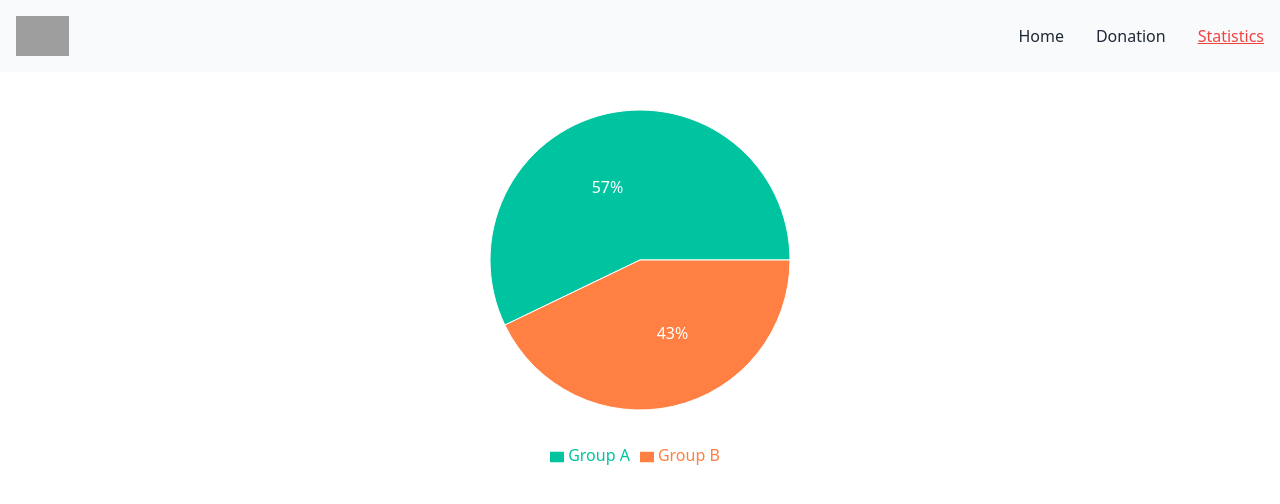
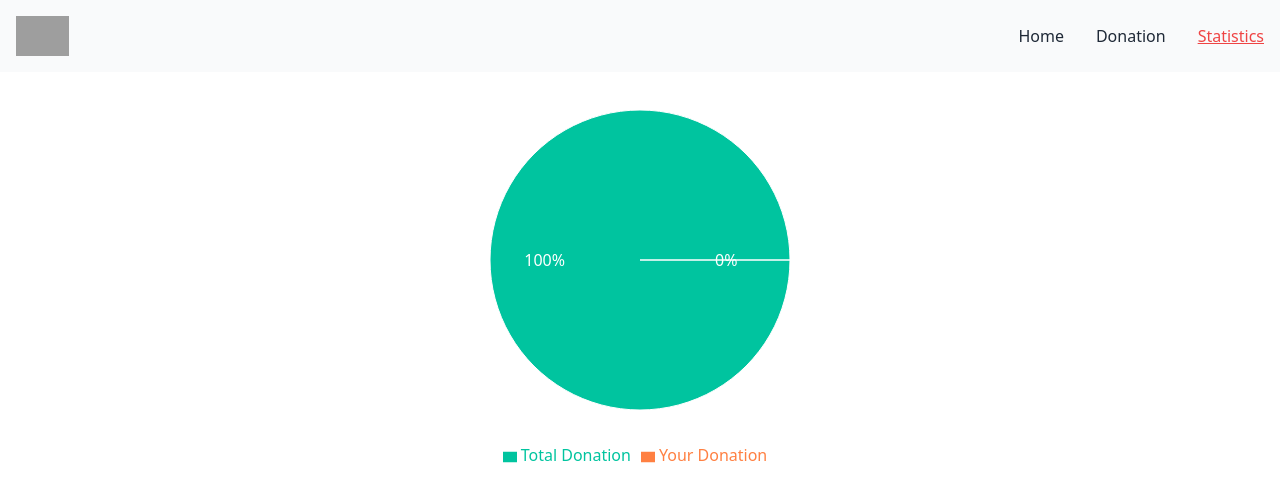
Before and after one commit to kawsarkabir/donation-campaign, a React (Vite) app: page /statistics in a window 1280 px wide. Shown: the top 504 px of the page. Built offline with nearby package versions, Linux system fonts and the light colour scheme; grey boxes are pictures that could not be loaded.

Commit message:
statisties chart added

```diff
--- a/public/campaings.json
+++ b/public/campaings.json
@@ -1,7 +1,7 @@
 [
   {
     "id": "1",
-    "picture": "https://i.ibb.co/FW2KL9D/Rectangle-4284.png",
+    "picture": "https://i.ibb.co/fv3TZQj/health.jpg",
     "text_color": "#0052FF",
     "card_bg_color": "#0052ff26",
     "button_bg_color": "#0052ff33",
@@ -81,7 +81,7 @@
   },
   {
     "id": "8",
-    "picture": "https://i.ibb.co/FW2KL9D/Rectangle-4284.png",
+    "picture": "https://i.ibb.co/fv3TZQj/health.jpg",
     "text_color": "#0052FF",
     "card_bg_color": "#0052ff26",
     "button_bg_color": "#0052ff33",
@@ -115,7 +115,7 @@
   },
   {
     "id": "11",
-    "picture": "https://i.ibb.co/FW2KL9D/Rectangle-4284.png",
+    "picture": "https://i.ibb.co/fv3TZQj/health.jpg",
     "text_color": "#0052FF",
     "card_bg_color": "#0052ff26",
     "button_bg_color": "#0052ff33",
--- a/src/Pages/Statistics/Statistics.jsx
+++ b/src/Pages/Statistics/Statistics.jsx
@@ -1,12 +1,22 @@
+import { useLoaderData } from "react-router-dom";
 import { PieChart, Legend, Pie, Cell, ResponsiveContainer } from "recharts";
 
 const Statistics = () => {
-  const data = [
-    { name: "Group A", value: 400 },
-    { name: "Group B", value: 300 },
-  ];
+  const data = [];
+  const catagoriesData = useLoaderData();
+  const donationItems = JSON.parse(localStorage.getItem("donation")) || [];
+
+  const yourDonation = { name: "Your Donation" };
+  const totalDonation = { name: "Total Donation" };
+  const remainDonation = catagoriesData.length - donationItems.length;
+
+  yourDonation.value = donationItems.length;
+  totalDonation.value = remainDonation;
+
+  data.push(totalDonation);
+  data.push(yourDonation);
+
   const COLORS = ["#00C49F", "#FF8042"];
-
   const RADIAN = Math.PI / 180;
   const renderCustomizedLabel = ({
     cx,
--- a/src/Router/Router.jsx
+++ b/src/Router/Router.jsx
@@ -31,6 +31,7 @@ const Router = createBrowserRouter([
       {
         path: "/statistics",
         element: <Statistics />,
+        loader: ()=> fetch('/campaings.json')
       },
     ],
   },
--- a/src/components/Campaings/CampaingCard.jsx
+++ b/src/components/Campaings/CampaingCard.jsx
@@ -9,7 +9,7 @@ const CampaingCard = ({ campaing }) => {
     <div>
       <Link to={`/donationdetails/${id}`} className="card  h-80" style={{background:card_bg_color}}>
         <figure>
-          <img src={picture} alt="Shoes" className="w-full" />
+          <img src={picture} alt="Shoes" className="w-full h-[280px]" />
         </figure>
         <div className=" p-5">
           <button className="btn-sm rounded" style={{background:button_bg_color, color:text_color}}>{category}</button>
```
